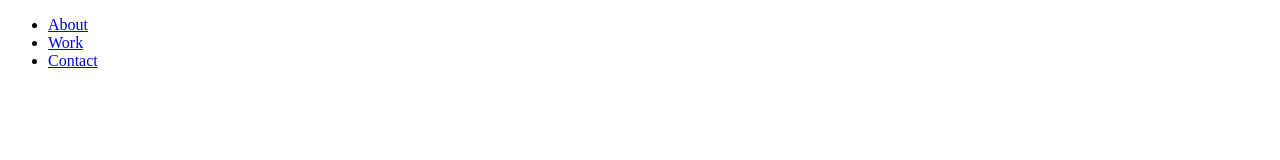
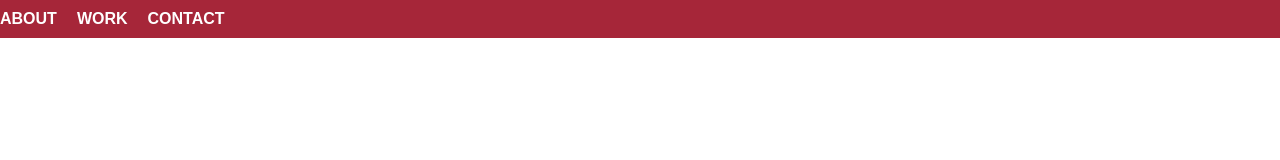
Before and after one commit to Numwali/Personal-portfolio, a plain HTML site: page index.html in a window 1280 px wide. Drawn offline with Linux system fonts and the light colour scheme.

Commit message:
styles for navigation bar

```diff
--- a/index.html
+++ b/index.html
@@ -5,7 +5,7 @@
  <meta charset=utf-8>
  <meta name="viewport" content="width=device-width" initial scale="1.0">
  <title>Portfolio</title>
- <link rel="stylesheet" href="">
+ <link rel="stylesheet" href="./styles.css">
 </head>
 
 <body>
--- a/styles.css
+++ b/styles.css
@@ -0,0 +1,47 @@
+/*General styles*/
+body, html{
+ margin:0;
+ padding:0;
+ box-sizing:border-box;
+ font-family:Arial, sans-serif;
+}
+
+a{
+ text-decoration: none;
+ color:inherit;
+}
+
+ul{
+ list-style:none;
+ padding:0;
+ margin:0;
+}
+
+/*Navbar*/
+#navbar{
+ background-color: #a62639;
+ color:#fff;
+ position:fixed;
+ top:0;
+ width:100%;
+ z-index:1000;
+ padding:10px 0;
+}
+
+#navabr .container{
+ max-width:1200px;
+ margin:0 auto;
+ display: flex;
+ justify-content: flex-end;
+}
+
+#navbar ul{
+ display: flex;
+ gap:20px;
+}
+
+#navbar a{
+ color:#fff;
+ font-weight:bold;
+ text-transform: uppercase;
+}
```
